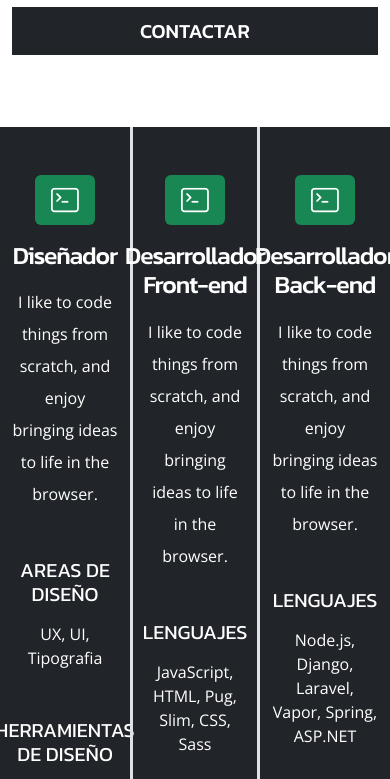
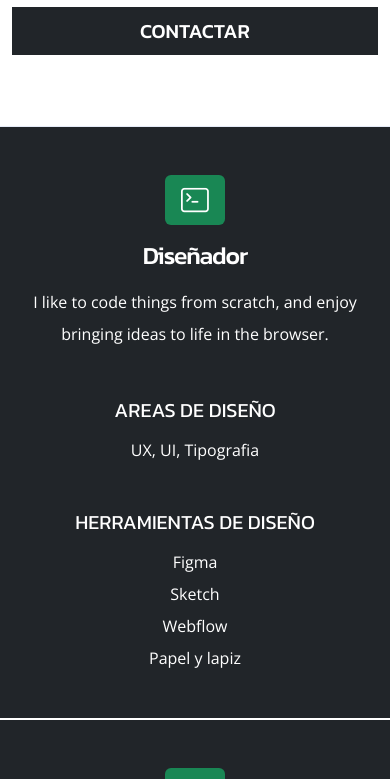
Before and after one commit to redmor1/Proyecto-Final-IntroFrontEnd, a plain HTML site: page index.html in a window 390 px wide. Shown: the part 740-1519 px from the top of the page. Drawn offline with nearby package versions, Linux system fonts and the light colour scheme; no server answers.

Commit message:
Modificar seccion de habilidades para que sea responsive

```diff
--- a/index.html
+++ b/index.html
@@ -86,11 +86,11 @@
     <!-- Fin seccion de nombre, subtitulo y descripcion -->
 
     <!-- Seccion de habilidades -->
-    <section class="container-fluid text-center bg-dark text-white mt-5">
+    <section class="container-fluid text-center bg-dark text-white mt-5 habilidades-container">
         <div class="row justify-content-center">
 
             <!-- Seccion de diseñador -->
-            <div class="col-4 pt-5">
+            <div class="col-12 col-md-4 pt-5">
 
                 <!-- Icono -->
                 <div class="col-12 d-flex justify-content-center mb-2">
@@ -135,7 +135,7 @@
             <!-- Fin seccion de diseñador -->
 
             <!-- Seccion de desarrollador front-end -->
-            <div class="col-4 pt-5 border-start border-end border-3">
+            <div class="col-12 pt-5 col-md-4 border-start border-end border-2 habilidades-border">
 
                 <!-- Icono -->
                 <div class="col-12 d-flex justify-content-center mb-2">
@@ -183,7 +183,7 @@
             <!-- Fin seccion de desarrollador front-end -->
 
             <!-- Seccion de desarrollador back-end -->
-            <div class="col-4 pt-5">
+            <div class="col-12 col-md-4 pt-5">
 
                 <!-- Icono -->
                 <div class="col-12 d-flex justify-content-center mb-2">
--- a/styles.css
+++ b/styles.css
@@ -23,15 +23,19 @@ body {
     letter-spacing:-2px;
 }
 
-.habilidades-titulo {
-    letter-spacing:-1px;
-}
 
 #trabajoTitulo, .contacto-subtitulo {
     letter-spacing:2px;
     font-size:1.2rem;
 }
 
+.habilidades-container {
+    box-shadow:0 5px 5px 0 rgb(233 240 243 / 50%), 0 0 0 1px #e6ecf8;
+}
+
+.habilidades-titulo {
+    letter-spacing:-1px;
+}
 
 .habilidades-descripcion {
     line-height:2;
@@ -40,7 +44,6 @@ body {
 .habilidades-subtitulo {
     font-weight:400!important;
 }
-
 
 .fw-bold {
     font-weight:500!important;
@@ -110,6 +113,15 @@ body {
 
 }
 
+@media(max-width:767px) {
+    .habilidades-border {
+        border-left: 0px!important;
+        border-right: 0px!important;
+        border-top:2px solid white;
+        border-bottom:2px solid white;
+    }
+}
+
 @media (max-width: 576px) {
     #trabajoTitulo {
         font-size:1rem;
```
